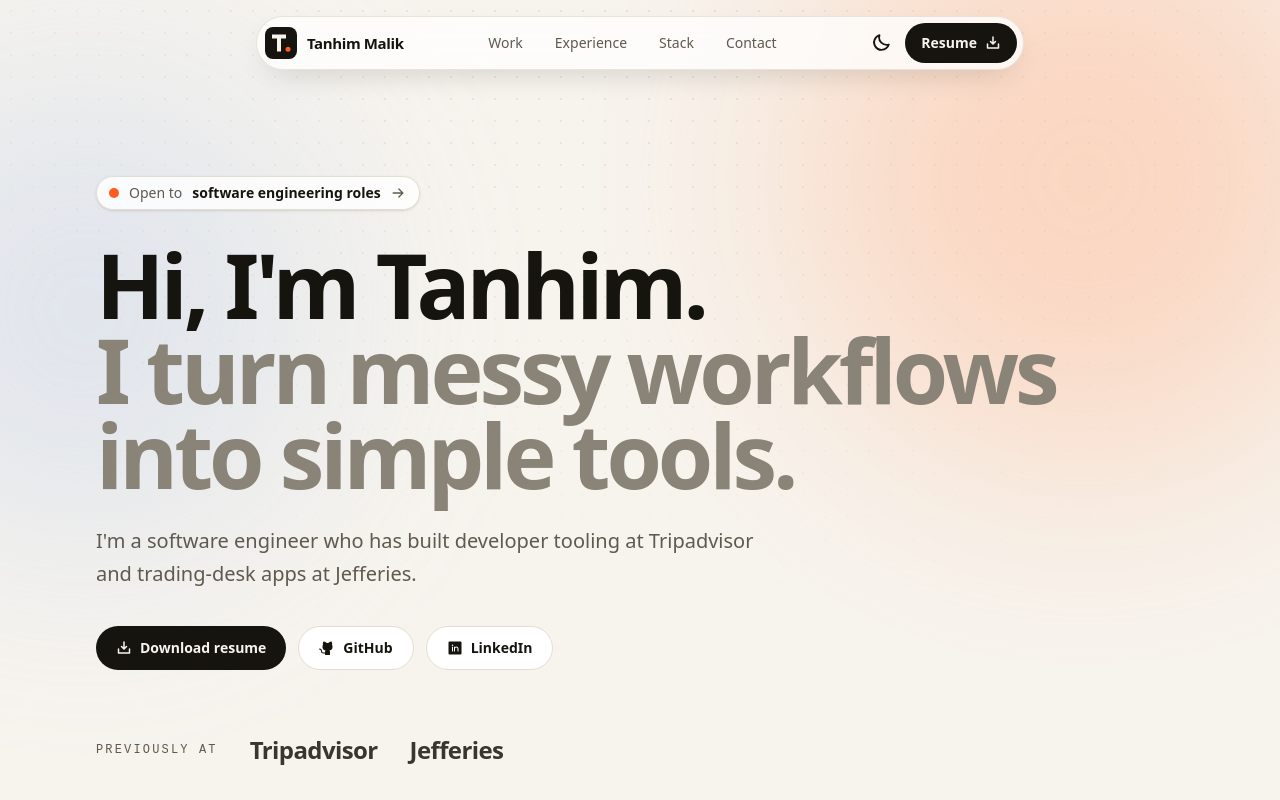
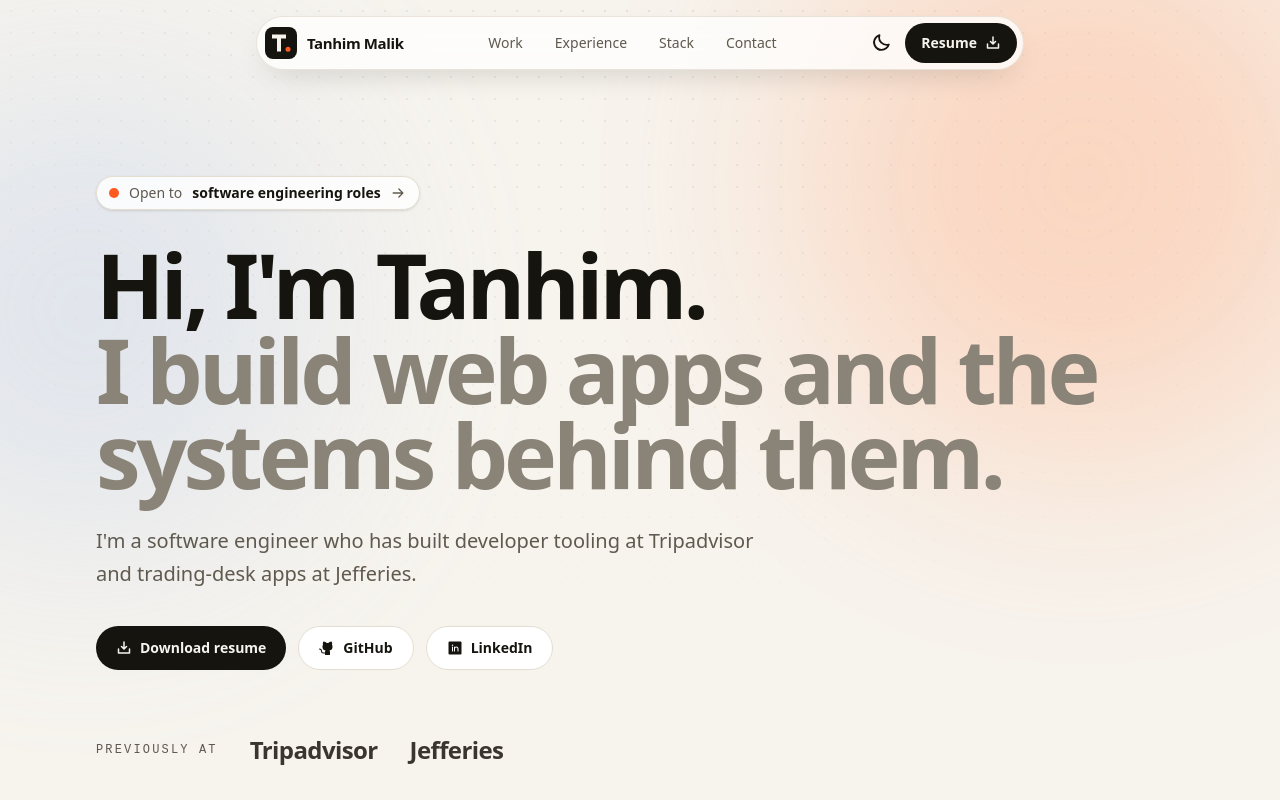
Before and after one commit to TanhimMalik/tanhim-portfolio, a React (Vite) app: page / in a window 1280 px wide. Shown: the top 800 px of the page. Built offline with nearby package versions, Linux system fonts and the light colour scheme.

Commit message:
update hero tagline

```diff
--- a/index.html
+++ b/index.html
@@ -17,7 +17,7 @@
     <title>Tanhim Malik — Software Engineer</title>
     <meta
       name="description"
-      content="Tanhim Malik is a software engineer who has built developer tooling at Tripadvisor and trading-desk apps at Jefferies, and is now building Soldra, a profit and tax tracker for online resellers."
+      content="Tanhim Malik is a software engineer who builds web apps and the systems behind them. Previously built developer tooling at Tripadvisor and trading-desk apps at Jefferies."
     />
 
     <!-- Open Graph -->
@@ -26,7 +26,7 @@
     <meta property="og:title" content="Tanhim Malik — Software Engineer" />
     <meta
       property="og:description"
-      content="I turn messy workflows into simple tools. Previously at Tripadvisor and Jefferies, now building Soldra."
+      content="I build web apps and the systems behind them. Previously at Tripadvisor and Jefferies."
     />
     <meta property="og:image" content="https://tanhimmalik.vercel.app/og-image.png" />
     <meta property="og:image:width" content="1200" />
@@ -37,7 +37,7 @@
     <meta name="twitter:title" content="Tanhim Malik — Software Engineer" />
     <meta
       name="twitter:description"
-      content="I turn messy workflows into simple tools. Previously at Tripadvisor and Jefferies, now building Soldra."
+      content="I build web apps and the systems behind them. Previously at Tripadvisor and Jefferies."
     />
     <meta name="twitter:image" content="https://tanhimmalik.vercel.app/og-image.png" />
   </head>
--- a/src/components/Hero.tsx
+++ b/src/components/Hero.tsx
@@ -40,7 +40,7 @@
         <h1 className="mt-8 max-w-5xl text-[clamp(2.75rem,7vw,5.75rem)] leading-[0.95] font-bold tracking-[-0.045em]">
           <Words text={`Hi, I'm ${profile.firstName}.`} start={0} />{' '}
           <span className="block text-faint">
-            <Words text="I turn messy workflows into simple tools." start={3} />
+            <Words text="I build web apps and the systems behind them." start={3} />
           </span>
         </h1>
 
```
Also changed, not shown: public/og-image.png.
